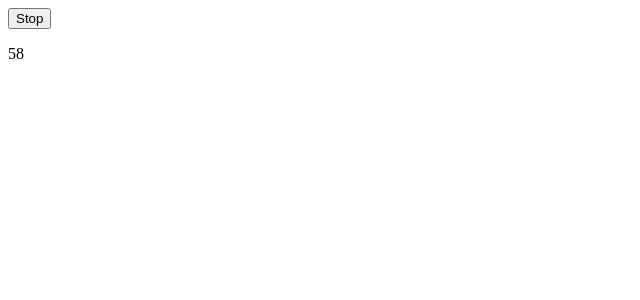
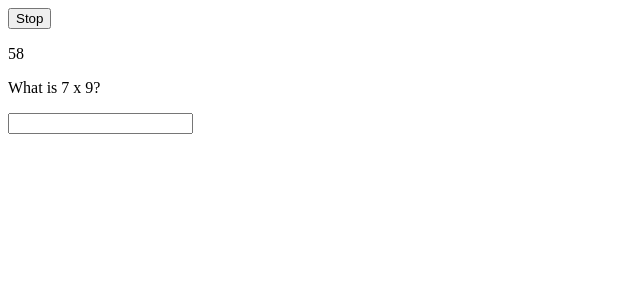
Before and after one commit to VulcanWM/timetable-game, a SvelteKit app: page / in a window 1280 px wide. Both pictures are taken after a click on the button "Start". Shown: the top 300 px of the page, without its empty margins (0-640 px from the left). Built offline with nearby package versions, Linux system fonts and the light colour scheme.

Commit message:
generates questions

```diff
--- a/src/routes/+page.svelte
+++ b/src/routes/+page.svelte
@@ -20,6 +20,9 @@
 			ended = true;
 		}
 	}
+	let num1 = Math.floor(Math.random() * 20) + 1;
+	let num2 = Math.floor(Math.random() * 20) + 1;
+	$: answer = num1 * num2
 </script>
 
 <div>
@@ -27,6 +30,8 @@
 	{#if open}
 		<p>{seconds}</p>
 		<Timer callback={handleTick} />
+		<p>What is {num1} x {num2}?</p>
+		<input/>
 	{/if}
 	{#if ended}
 		<p>The game has ended! Your score is {score}</p>
```
